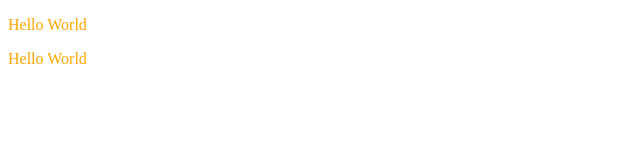
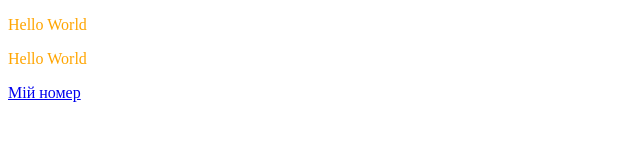
Before and after one commit to Slavik89/lesson2, a plain HTML site: page index.html in a window 1280 px wide. Shown: the full height of the page, 0-640 px from the left. Drawn offline with Linux system fonts and the light colour scheme.

Commit message:
Pnone's number was added

```diff
--- a/index.html
+++ b/index.html
@@ -11,6 +11,6 @@
     <body>
         <p style="color:orange">Hello World</p>
         <p style="color:orange">Hello World</p>
-
+        <a href="tel:+380993731084">Мій номер</a>
     </body>
 </html>
```
